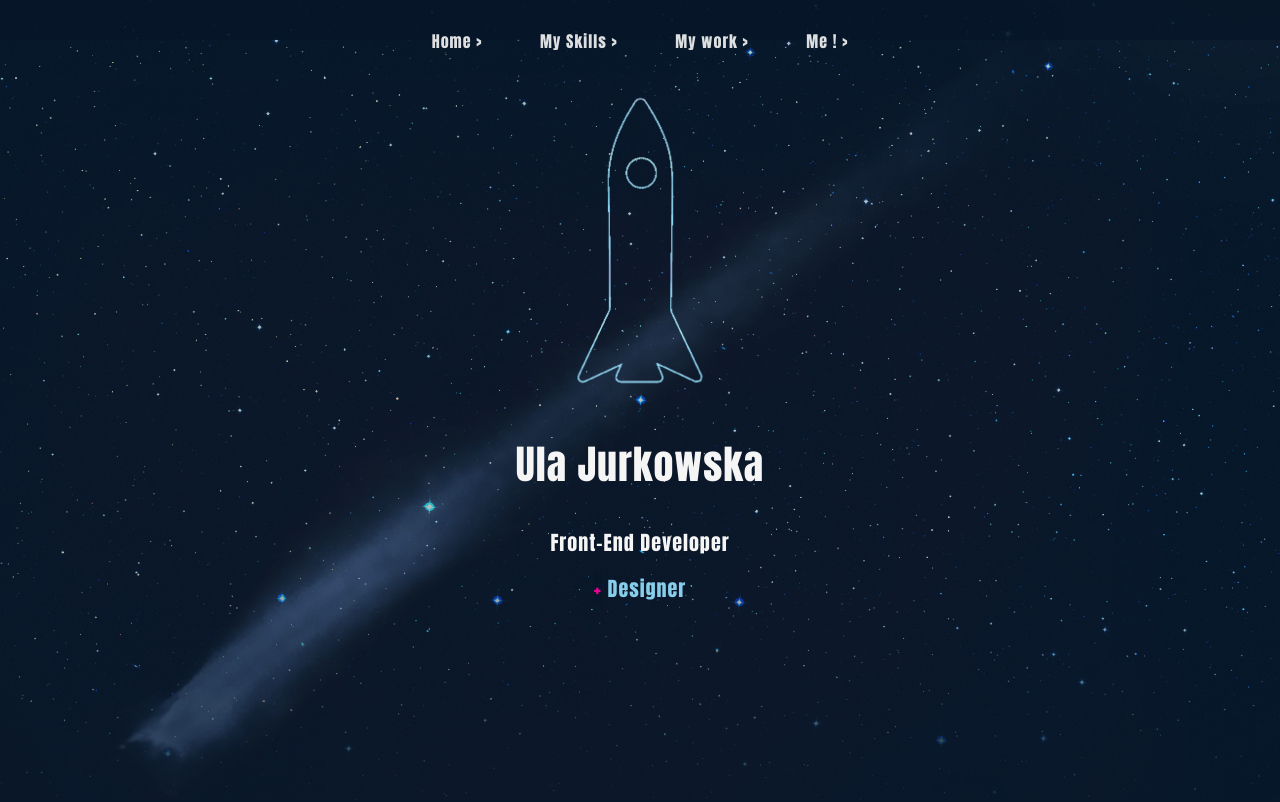
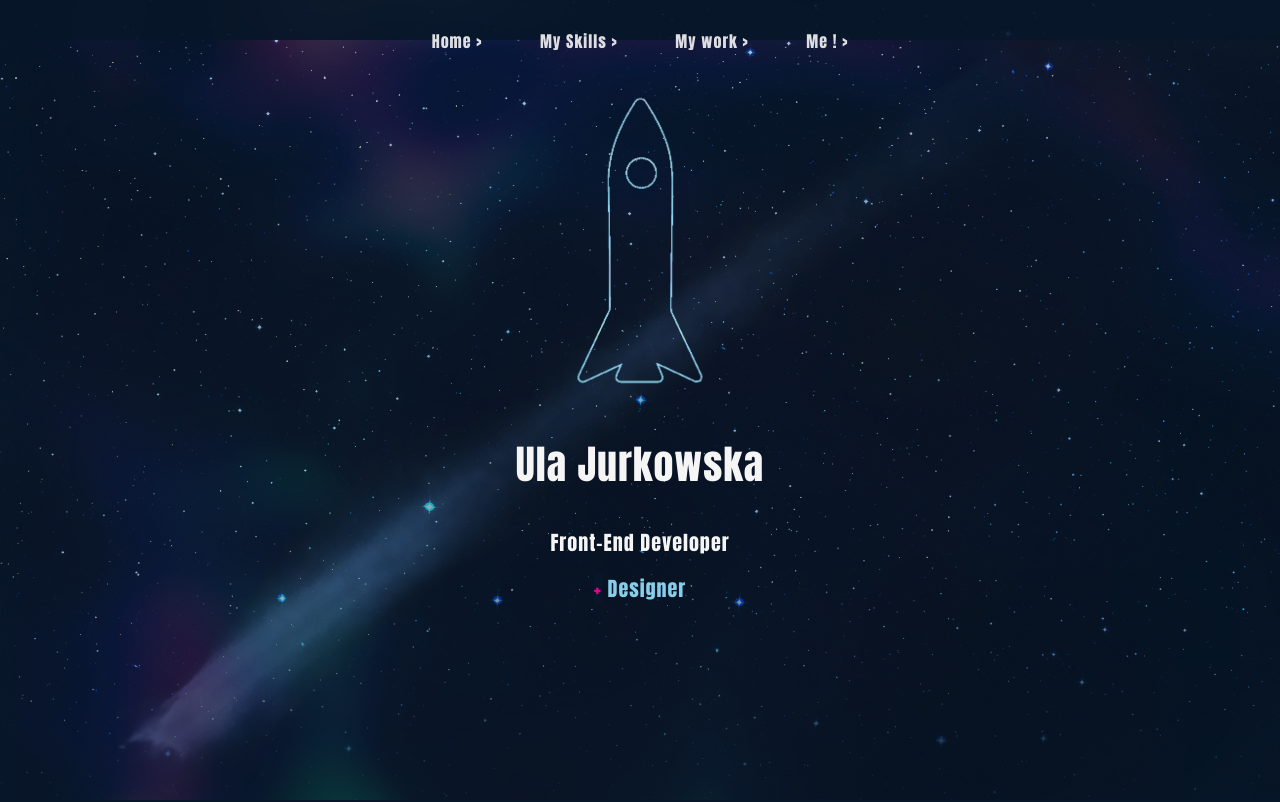
Before and after one commit to jrkwsk/portfscrollreveal, a website: page index.html in a window 1280 px wide. Shown: the top 802 px of the page. Drawn offline with nearby package versions, Linux system fonts and the light colour scheme; a web font is replaced by a local one.

Commit message:
to do poprawki
- plik background
- menu rwd
- google analytics

```diff
--- a/css/style.css
+++ b/css/style.css
@@ -32,7 +32,7 @@ nav {
 #home {
     height: 100vh;
     width: auto;
-    background-image: url(../img/gwiazdy.png);
+    background-image: url(../img/gwiazdy2.png);
     background-position: center;
     background-size: cover;
     background-repeat: no-repeat;
```
Also changed, not shown: img/cv natalia kopia.png (deleted), img/dyplom-Bosch-1.jpg (deleted), img/fb maptu portf.jpg (deleted), img/graf10.jpg (deleted), img/graf15.jpg (deleted), img/graf16.jpg (deleted), img/graf2.jpg (deleted), img/grafika1.jpg (deleted), img/gwiazdy2.png (added), img/oferta-www-poprawka_01.png (deleted), img/provident22wszystko.png (deleted), img/provident_ep17_statuetka.png (deleted), img/provident_ep22.png (deleted), img/provident_ep29b.png (deleted), 2 more files, 1 other file.
